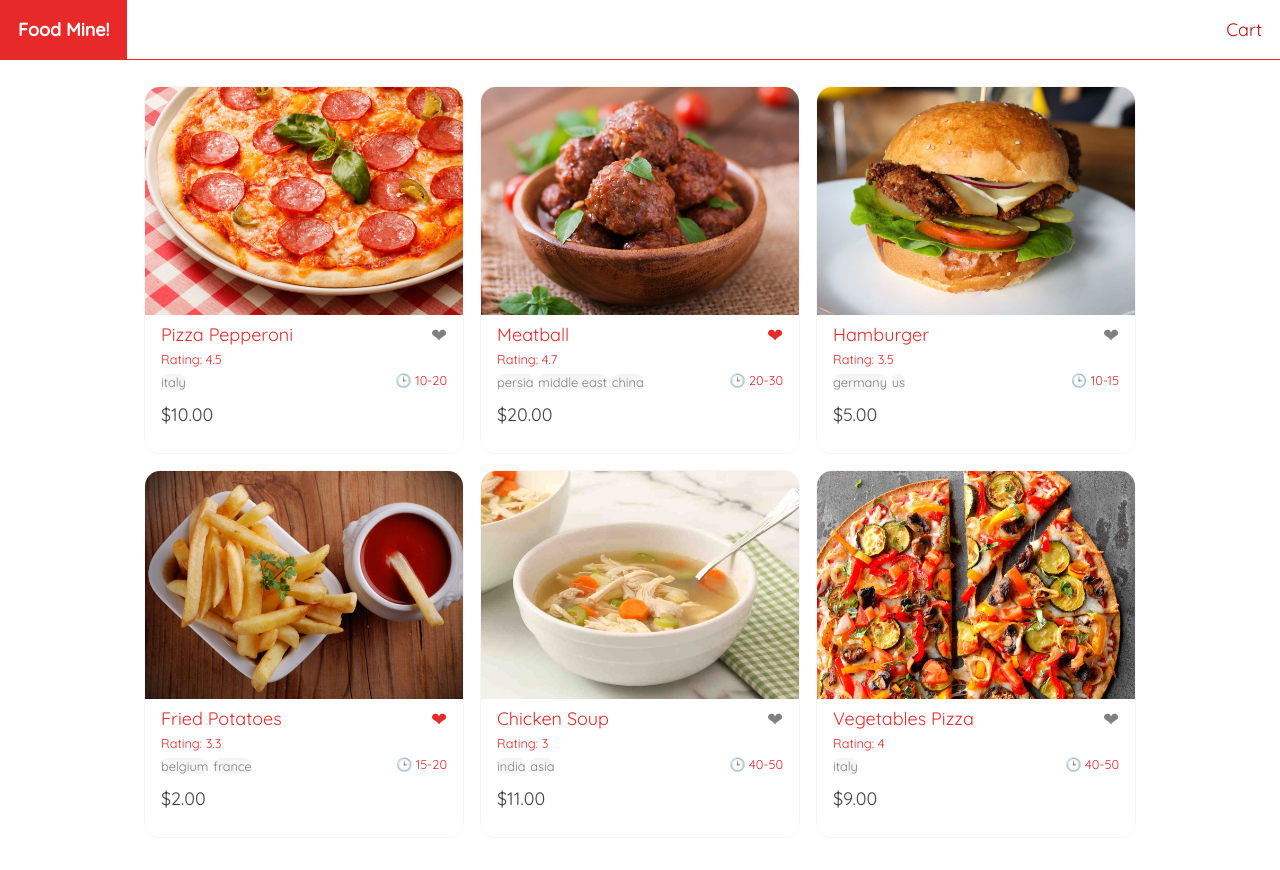
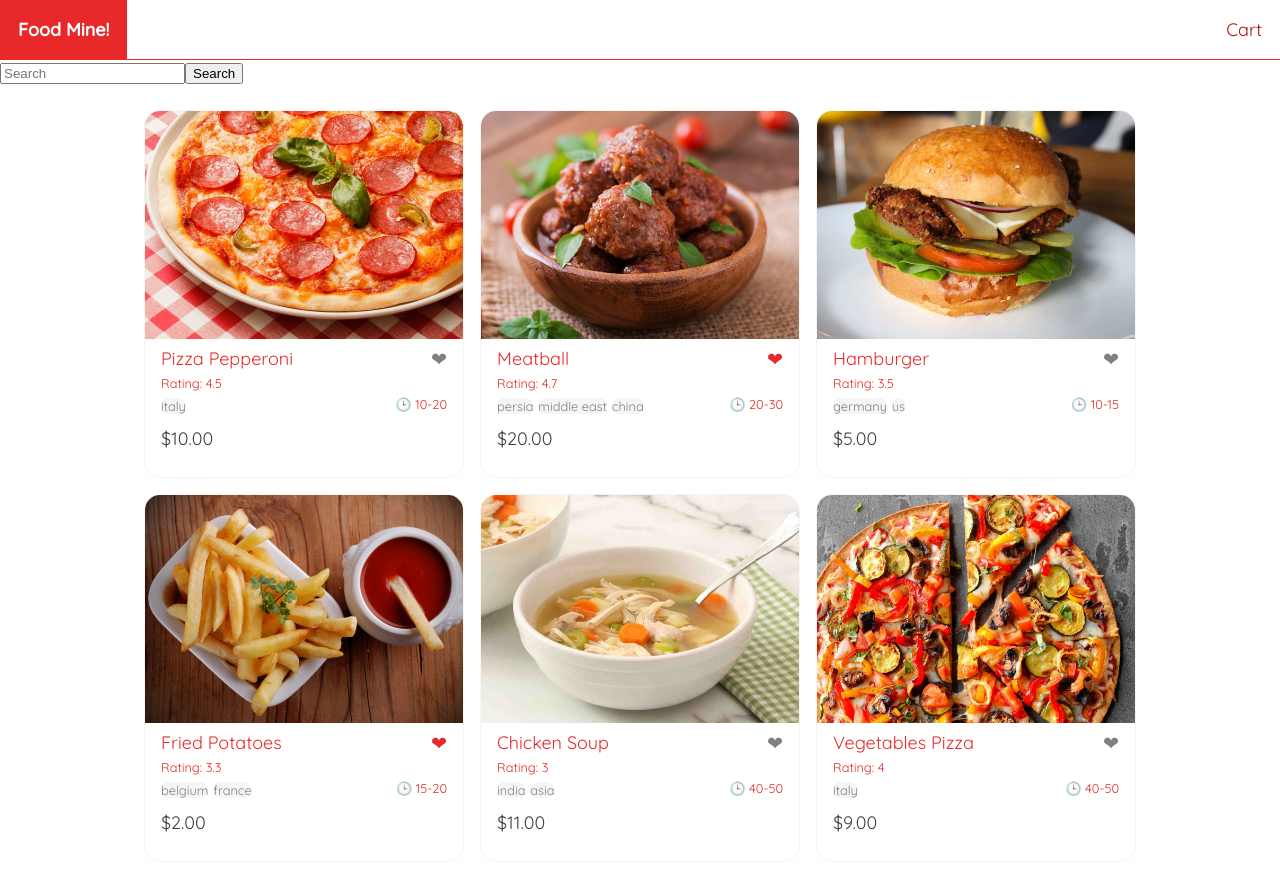
Before and after one commit to AlinaK96/Angular, an Angular app in the folder food/: page / in a window 1280 px wide. Shown: the top 870 px of the page. Built offline with nearby package versions, Linux system fonts and the light colour scheme.

Commit message:
компонент поиска продукта

```diff
--- a/food/src/app/components/homePage/home/home.component.html
+++ b/food/src/app/components/homePage/home/home.component.html
@@ -1,3 +1,5 @@
+
+<app-search></app-search>
 
 <ul >
     <li *ngFor="let food of foods">
--- /dev/null
+++ b/food/src/app/components/search/search.component.html
@@ -0,0 +1,4 @@
+<div>
+    <input type="text" placeholder="Search" [(ngModel)]="searchTerm" (change)="search()">
+    <button (click)="search()">Search</button>
+</div>
--- /dev/null
+++ b/food/src/app/components/search/search.component.ts
@@ -0,0 +1,33 @@
+import { Component, OnInit } from '@angular/core';
+import { ActivatedRoute, Router } from '@angular/router';
+
+@Component({
+  selector: 'app-search',
+  templateUrl: './search.component.html',
+  styleUrls: ['./search.component.css']
+})
+
+export class SearchComponent implements OnInit {
+
+  searchTerm: string = ''
+
+  constructor(
+    private route: ActivatedRoute,
+    private router: Router
+  ){}
+
+  ngOnInit(): void {
+    this.route.params.subscribe(params => {
+      if (params['searchTerm']){
+        this.searchTerm = params['searchTerm']
+      }
+    })
+  }
+
+  search():void{
+    if(this.searchTerm){
+      this.router.navigateByUrl('/search/' + this.searchTerm)
+    }
+  }
+
+}
```
Also changed, not shown: food/src/app/app.module.ts (+6 -3 lines), food/src/app/components/search/search.component.css (added).
